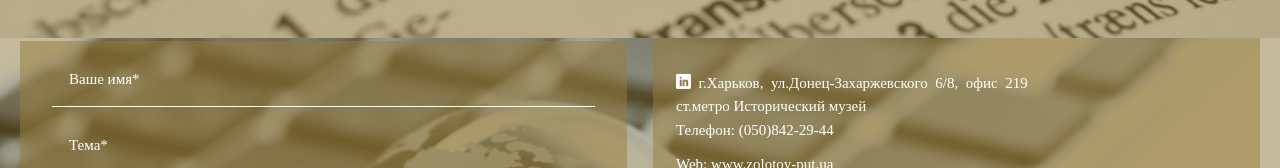
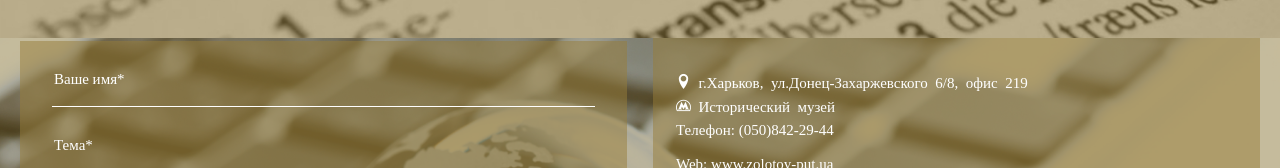
Before and after one commit to UABilostVi/Portfolio, a website: page GoldenWay/index.html in a window 1280 px wide. Shown: the part 762-930 px from the top of the page. Drawn offline with nearby package versions, Linux system fonts and the light colour scheme.

Commit message:
add location & metro icons

```diff
--- a/GoldenWay/index.html
+++ b/GoldenWay/index.html
@@ -100,8 +100,8 @@
 								<div class="contacts-item-holder">
 									<div class="map-wrapper">
 										<div class="adress-phone">
-											<div class="row icon-linkedin"> г.Харьков, ул.Донец-Захаржевского 6/8, офис 219</div>
-											<div class="row"> ст.метро Исторический музей</div>
+											<div class="row icon-location"> г.Харьков, ул.Донец-Захаржевского 6/8, офис 219</div>
+											<div class="row icon-metro"> Исторический музей</div>
 											<div class="row"> Телефон:
 												<a href="tel:+380508422944">(050)842-29-44</a>
 											</div>
--- a/GoldenWay/src/scss/common-settings/_icons.scss
+++ b/GoldenWay/src/scss/common-settings/_icons.scss
@@ -33,3 +33,9 @@
 .icon-linkedin:before {
   content: "\eac9";
 }
+.icon-metro:before {
+  content: "\e900";
+}
+.icon-location:before {
+  content: "\e947";
+}
```
Also changed, not shown: GoldenWay/build/css/main.css, GoldenWay/build/css/min/main.css, GoldenWay/build/icons/icomoon.svg, GoldenWay/build/icons/icomoon.ttf, GoldenWay/build/icons/icomoon.woff, 1 other file.
